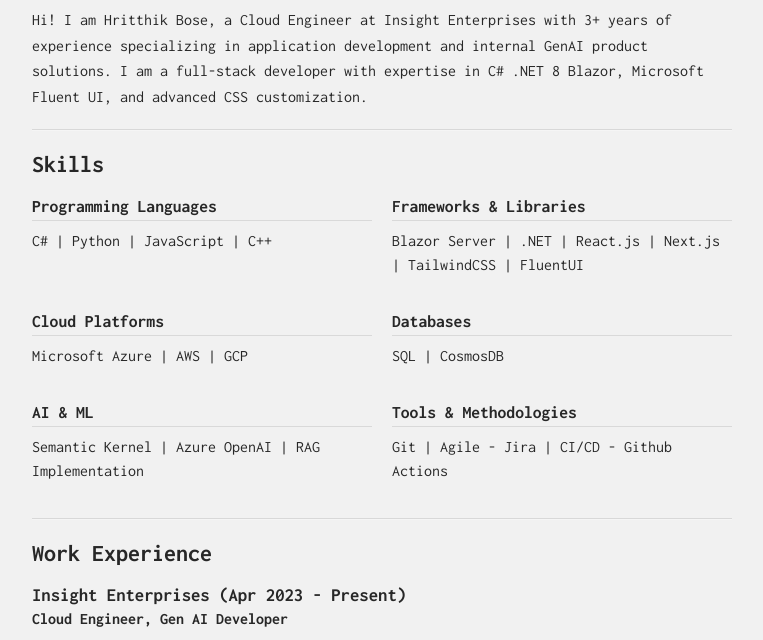
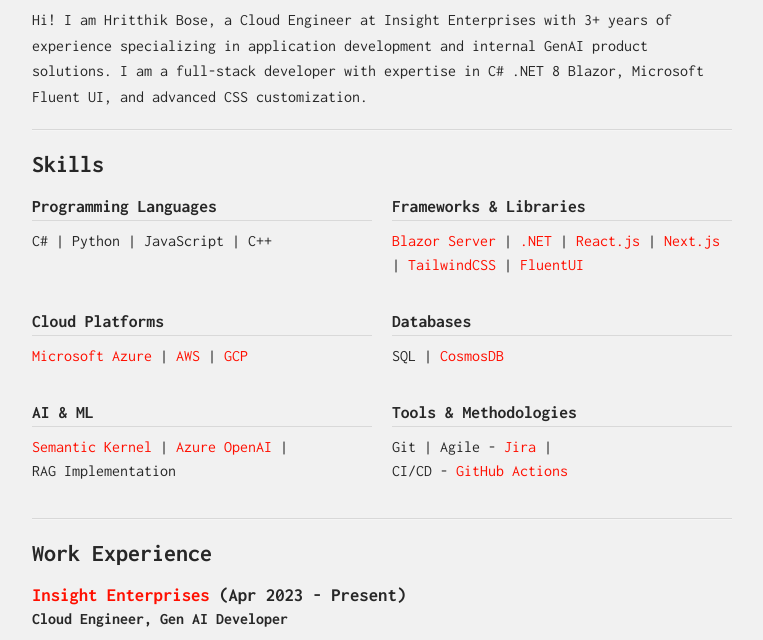
Before and after one commit to hritthik-Insight/site, a plain HTML site: page index.html in a window 1280 px wide. Shown: the part 101-741 px from the top of the page, without its empty margins (258-1021 px from the left). Drawn offline with Linux system fonts and the light colour scheme.

Commit message:
Enhance resume section with clickable skill links and update CSS for better styling

```diff
--- a/index.html
+++ b/index.html
@@ -51,11 +51,7 @@
                             </li>
 
                             <li class="nav-list">
-                                <a
-                                    id="resumeButton"
-                                    style="cursor: pointer"
-                                    >Resume</a
-                                >
+                                <a id="resumeButton"> Resume </a>
                                 <span class="nav-separator">/</span>
                             </li>
 
@@ -124,32 +120,131 @@
                         <div class="skill-category">
                             <h3>Frameworks & Libraries</h3>
                             <p>
-                                Blazor Server | .NET | React.js | Next.js |
-                                TailwindCSS | FluentUI
+                                <a
+                                    href="https://dotnet.microsoft.com/en-us/apps/aspnet/web-apps/blazor"
+                                    target="_blank"
+                                    rel="noopener noreferrer"
+                                    >Blazor Server</a
+                                >
+                                |
+                                <a
+                                    href="https://dotnet.microsoft.com/"
+                                    target="_blank"
+                                    rel="noopener noreferrer"
+                                    >.NET</a
+                                >
+                                | <a
+                                    href="https://reactjs.org/"
+                                    target="_blank"
+                                    rel="noopener noreferrer"
+                                    >React.js</a
+                                > |
+                                <a
+                                    href="https://nextjs.org/"
+                                    target="_blank"
+                                    rel="noopener noreferrer"
+                                    >Next.js</a
+                                >
+                                |
+                                <a
+                                    href="https://tailwindcss.com/"
+                                    target="_blank"
+                                    rel="noopener noreferrer"
+                                    >TailwindCSS</a
+                                >
+                                |
+                                <a
+                                    href="https://www.fluentui-blazor.net/"
+                                    target="_blank"
+                                    rel="noopener noreferrer"
+                                    >FluentUI</a
+                                >
                             </p>
                         </div>
 
                         <div class="skill-category">
                             <h3>Cloud Platforms</h3>
-                            <p>Microsoft Azure | AWS | GCP</p>
+                            <p>
+                                <a
+                                    href="https://azure.microsoft.com/"
+                                    target="_blank"
+                                    rel="noopener noreferrer"
+                                    >Microsoft Azure</a
+                                >
+                                |
+                                <a
+                                    href="https://aws.amazon.com/"
+                                    target="_blank"
+                                    rel="noopener noreferrer"
+                                    >AWS</a
+                                >
+                                |
+                                <a
+                                    href="https://cloud.google.com/"
+                                    target="_blank"
+                                    rel="noopener noreferrer"
+                                    >GCP</a
+                                >
+                            </p>
                         </div>
 
                         <div class="skill-category">
                             <h3>Databases</h3>
-                            <p>SQL | CosmosDB</p>
+                            <p><span>SQL</span> | <span><a
+                                href="https://azure.microsoft.com/en-us/products/cosmos-db/"
+                                target="_blank"
+                                rel="noopener noreferrer"
+                                >CosmosDB</a></span></p>
                         </div>
 
                         <div class="skill-category">
                             <h3>AI & ML</h3>
                             <p>
-                                Semantic Kernel | Azure OpenAI | RAG
-                                Implementation
+                                <span
+                                    ><a
+                                        href="https://learn.microsoft.com/en-us/semantic-kernel/overview/"
+                                        target="_blank"
+                                        rel="noopener noreferrer"
+                                        >Semantic Kernel</a
+                                    ></span
+                                >
+                                |
+                                <span
+                                    ><a
+                                        href="https://azure.microsoft.com/en-us/products/ai-services/openai-service"
+                                        target="_blank"
+                                        rel="noopener noreferrer"
+                                        >Azure OpenAI</a
+                                    ></span
+                                >
+                                | <span>RAG Implementation</span>
                             </p>
                         </div>
 
                         <div class="skill-category">
                             <h3>Tools & Methodologies</h3>
-                            <p>Git | Agile - Jira | CI/CD - Github Actions</p>
+                            <p>
+                                <span>Git</span> |
+                                <span
+                                    >Agile -
+                                    <a
+                                        href="https://www.atlassian.com/software/jira"
+                                        target="_blank"
+                                        rel="noopener noreferrer"
+                                        >Jira</a
+                                    ></span
+                                >
+                                |
+                                <span
+                                    >CI/CD -
+                                    <a
+                                        href="https://docs.github.com/en/actions"
+                                        target="_blank"
+                                        rel="noopener noreferrer"
+                                        >GitHub Actions</a
+                                    ></span
+                                >
+                            </p>
                         </div>
                     </div>
                 </div>
@@ -160,7 +255,12 @@
                     <div class="experience-item">
                         <div class="experience-header">
                             <h3 class="experience-company">
-                                Insight Enterprises
+                                <a
+                                    href="https://www.insight.com/en_US/home.html"
+                                    target="_blank"
+                                    rel="noopener noreferrer"
+                                    >Insight Enterprises</a
+                                >
                                 <span> (Apr 2023 - Present) </span>
                             </h3>
                         </div>
@@ -202,7 +302,12 @@
 
                     <div class="experience-item">
                         <h3>
-                            Hanu Softwares (acquired by Insight) (Jul 2022 - Mar
+                            <a
+                                href="https://www.hanu.com"
+                                target="_blank"
+                                rel="noopener noreferrer"
+                                >Hanu Softwares</a
+                            > (acquired by Insight) (Jul 2022 - Mar
                             2023)
                         </h3>
                         <p>Product Development, Hybrid Cloud</p>
@@ -219,7 +324,14 @@
                     </div>
 
                     <section>
-                        <h3>High Radius</h3>
+                        <h3>
+                            <a
+                                href="https://www.highradius.com/"
+                                target="_blank"
+                                rel="noopener noreferrer"
+                                >High Radius</a
+                            >
+                        </h3>
                         <h4>Tech Consulting Intern (Aug 2021 - Oct 2021)</h4>
                         <ul>
                             <li>
@@ -329,17 +441,13 @@
                                     contact@hritthik.com
                                 </a>
                             </p>
-                            <p>
-                                Phone:
-                                <a href="tel:+918003031332">
-                                    (+91-8003031332)
-                                </a>
-                            </p>
+
                             <p>
                                 Socials:
                                 <a
                                     href="https://www.linkedin.com/in/hritthikb/"
-                                    target="_blank">
+                                    target="_blank"
+                                    rel="noopener noreferrer">
                                     LinkedIn
                                 </a>
                             </p>
--- a/main.css
+++ b/main.css
@@ -173,6 +173,10 @@ h4 {
     text-decoration: none;
 }
 
+#resumeButton {
+    cursor: pointer;
+}
+
 /* =====================================================================
    5. Theme Toggle Component
    ===================================================================== */
@@ -342,6 +346,9 @@ table td {
 .skill-category p {
     margin: 0;
     line-height: 1.5;
+}
+.skill-category p span {
+    white-space: nowrap;
 }
 
 /* =====================================================================
```
